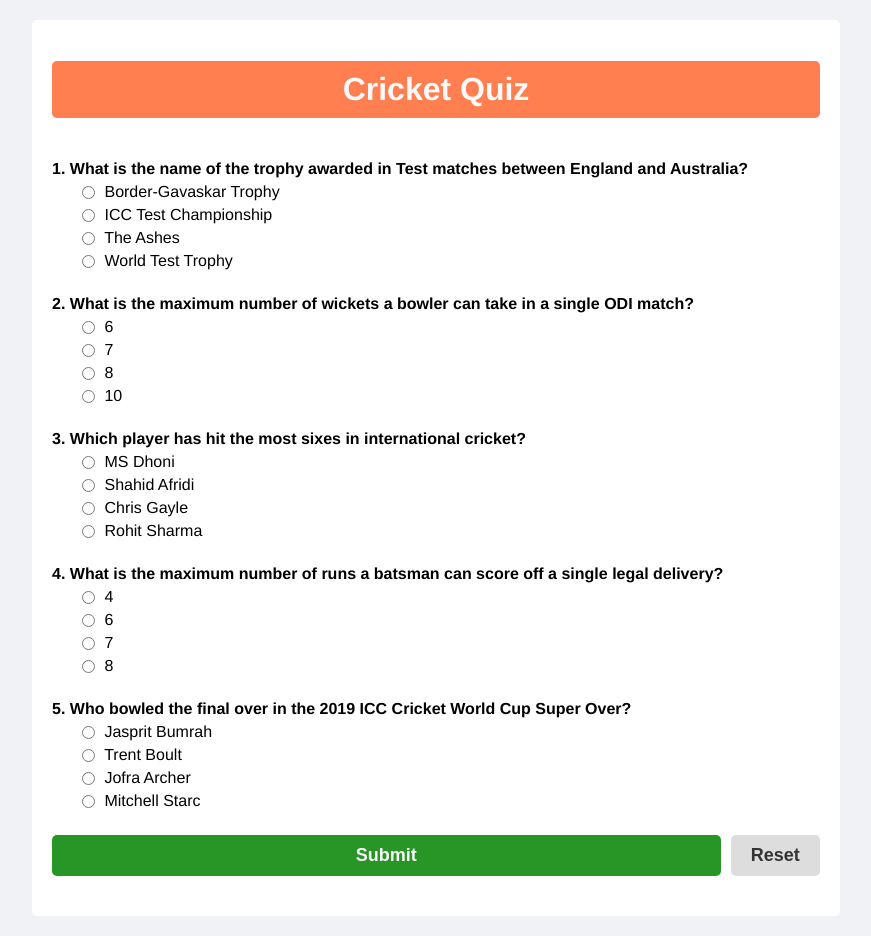
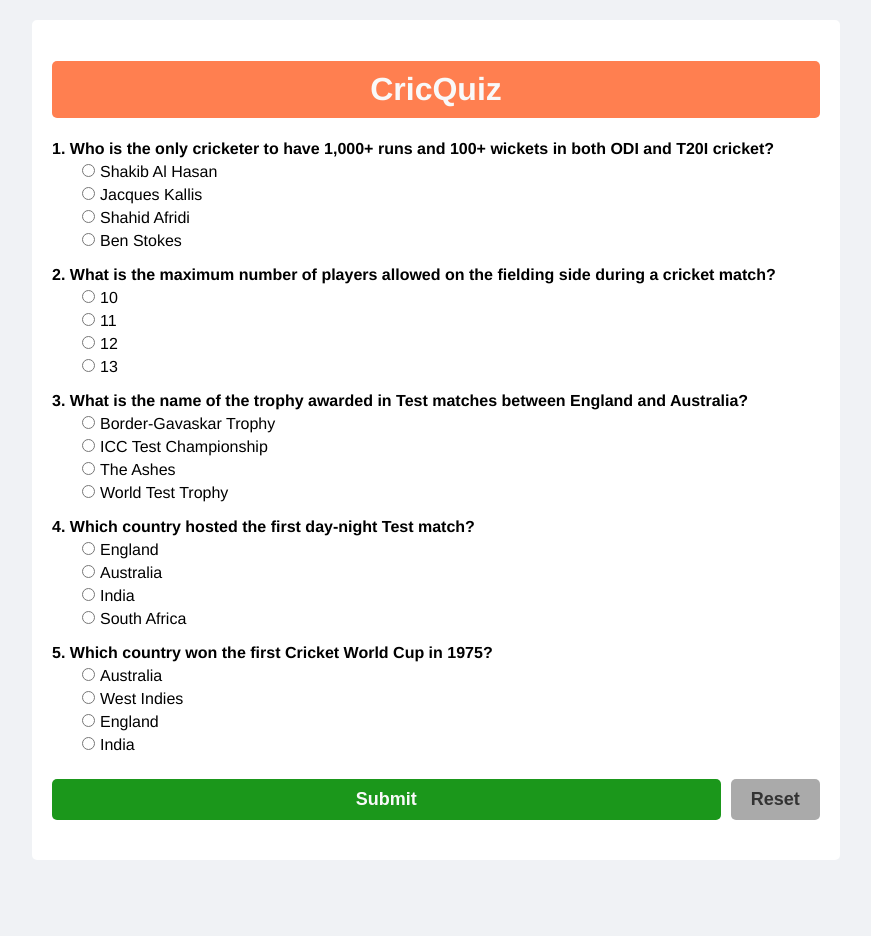
Before and after one commit to gptshubham/cricket_quiz_js_form_events, a plain HTML site: page index.html in a window 1280 px wide. Both pictures are taken after a click on the element "Start". Shown: the whole page, without its empty margins (204-1075 px from the left). After the commit the page ends 880 px from the top, so only its background shows below. Drawn offline with Linux system fonts and the light colour scheme.

Commit message:
final version of the CricQuiz app

```diff
--- a/index.html
+++ b/index.html
@@ -10,99 +10,9 @@
 
   <body>
     <div class="quiz-container">
-      <h1>Cricket Quiz</h1>
+      <h1>CricQuiz</h1>
       <div id="start-btn">Start</div>
-      <form action="" class="hidden">
-        <label for="q1" class="question"></label>
-        <span class="option-container">
-          <input type="radio" id="q1o1" name="q1" value="" class="input1" />
-          <label for="q1o1" class="q1"></label>
-        </span>
-        <span class="option-container">
-          <input type="radio" id="q1o2" name="q1" value="" class="input1" />
-          <label for="q1o2" class="q1"></label>
-        </span>
-        <span class="option-container">
-          <input type="radio" id="q1o3" name="q1" value="" class="input1" />
-          <label for="q1o3" class="q1"></label>
-        </span>
-        <span class="option-container">
-          <input type="radio" id="q1o4" name="q1" value="" class="input1" />
-          <label for="q1o4" class="q1"></label>
-        </span>
-        <label for="q2" class="question"></label>
-        <span class="option-container">
-          <input type="radio" id="q2o1" name="q2" value="" class="input2" />
-          <label for="q2o1" class="q2"></label>
-        </span>
-        <span class="option-container">
-          <input type="radio" id="q2o2" name="q2" value="" class="input2" />
-          <label for="q2o2" class="q2"></label>
-        </span>
-        <span class="option-container">
-          <input type="radio" id="q2o3" name="q2" value="" class="input2" />
-          <label for="q2o3" class="q2"></label>
-        </span>
-        <span class="option-container">
-          <input type="radio" id="q2o4" name="q2" value="" class="input2" />
-          <label for="q2o4" class="q2"></label>
-        </span>
-        <label for="q3" class="question"></label>
-        <span class="option-container">
-          <input type="radio" id="q3o1" name="q3" value="" class="input3" />
-          <label for="q3o1" class="q3"></label>
-        </span>
-        <span class="option-container">
-          <input type="radio" id="q3o2" name="q3" value="" class="input3" />
-          <label for="q3o2" class="q3"></label>
-        </span>
-        <span class="option-container">
-          <input type="radio" id="q3o3" name="q3" value="" class="input3" />
-          <label for="q3o3" class="q3"></label>
-        </span>
-        <span class="option-container">
-          <input type="radio" id="q3o4" name="q3" value="" class="input3" />
-          <label for="q3o4" class="q3"></label>
-        </span>
-        <label for="q4" class="question"></label>
-        <span class="option-container">
-          <input type="radio" id="q4o1" name="q4" value="" class="input4" />
-          <label for="q4o1" class="q4"></label>
-        </span>
-        <span class="option-container">
-          <input type="radio" id="q4o2" name="q4" value="" class="input4" />
-          <label for="q4o2" class="q4"></label>
-        </span>
-        <span class="option-container">
-          <input type="radio" id="q4o3" name="q4" value="" class="input4" />
-          <label for="q4o3" class="q4"></label>
-        </span>
-        <span class="option-container">
-          <input type="radio" id="q4o4" name="q4" value="" class="input4" />
-          <label for="q4o4" class="q4"></label>
-        </span>
-        <label for="q5" class="question"></label>
-        <span class="option-container">
-          <input type="radio" id="q5o1" name="q5" value="" class="input5" />
-          <label for="q5o1" class="q5"></label>
-        </span>
-        <span class="option-container">
-          <input type="radio" id="q5o2" name="q5" value="" class="input5" />
-          <label for="q5o2" class="q5"></label>
-        </span>
-        <span class="option-container">
-          <input type="radio" id="q5o3" name="q5" value="" class="input5" />
-          <label for="q5o3" class="q5"></label>
-        </span>
-        <span class="option-container">
-          <input type="radio" id="q5o4" name="q5" value="" class="input5" />
-          <label for="q5o4" class="q5"></label>
-        </span>
-        <span id="button-container">
-          <button type="submit" class="hidden">Submit</button>
-          <button type="reset" id="reset-btn" class="hidden">Reset</button>
-        </span>
-      </form>
+      <form action="" class="hidden"></form>
       <div class="score-container hidden"></div>
     </div>
   </body>
--- a/script.js
+++ b/script.js
@@ -1,14 +1,8 @@
 // Selecting Elements
+const start = document.querySelector('#start-btn');
 const form = document.querySelector('form');
 
-const start = document.querySelector('#start-btn');
-const input = document.querySelectorAll('input');
-const questions = document.querySelectorAll('.question');
-const submitButton = document.querySelector('[type="submit"]');
 const scoreContainer = document.querySelector('.score-container');
-const resetButton = document.querySelector('#reset-btn');
-
-// console.log(questions);
 
 // object containing the quiz questions , options and the correct option
 
@@ -310,10 +304,10 @@ const cricQuiz = [
   },
 ];
 
+// an empty object to contain correct options
+const correctAnswers = {};
+
 // Event Listener for the start button
-const container = document.querySelector('.quiz-container');
-
-// start button functionality
 start.addEventListener('click', () => {
   // hiding the start button on click
   start.classList.add('hidden');
@@ -321,51 +315,73 @@ start.addEventListener('click', () => {
   // displaying the form content on the screen
   form.classList.remove('hidden');
 
-  // displaying the submit button the screen
-  submitButton.classList.remove('hidden');
-
-  // displaying the reset button on the screen
-  resetButton.classList.remove('hidden');
-
-  load_questions();
+  load_quiz();
+  create_buttons();
 });
 
+// creating form elements
+
 // A function that generates the quiz content and loads it on the screen
-const load_questions = () => {
+const load_quiz = () => {
+  // clearing existing form content
+  form.innerHTML = '';
+
   // an array that stores the randomly generated indices
   const indices = getIndices();
   // console.log(keys);
 
-  // Generating quiz content: 5 questions with 4 optons each
-  for (let i = 0; i < 5; i++) {
-    // iterating over indices array for index positions
-    const index = indices[i];
+  // Generating quiz content: 5 questions with 4 options each
+
+  indices.forEach((index, i) => {
+    // Creating Elements
+    const question_contianer = document.createElement('div');
+    question_contianer.className = 'question-contianer';
+
+    form.appendChild(question_contianer);
+
+    const question = document.createElement('p');
+    question.className = 'question';
+
+    question_contianer.appendChild(question);
+
     // question of the quiz
-    questions[i].innerHTML = `${i + 1}. ${cricQuiz[index].q}`;
+    question.innerHTML = `${i + 1}. ${cricQuiz[index].q}`;
 
-    // selecting all labels of each input element
-    const options = document.querySelectorAll(`.q${i + 1}`);
-    // console.log(options);
-
-    // selecting input elements to set their attribute values
-    const inputs = document.querySelectorAll(`.input${i + 1}`);
+    // storing correct options in correctAnswers object
+    correctAnswers[`q${i + 1}`] = cricQuiz[index].ans;
 
     // options for the quiz question
-    for (let i = 0; i < 4; i++) {
+    cricQuiz[index].ops.forEach((option, j) => {
+      const option_container = document.createElement('div');
+      option_container.className = 'option-container';
+
+      question_contianer.appendChild(option_container);
+
+      const input = document.createElement('input');
+      input.type = 'radio';
+      input.id = `q${i + 1}o${j + 1}`;
+      input.name = `q${i + 1}`;
+      input.value = option;
+
+      const input_label = document.createElement('label');
+      input_label.setAttribute('for', `q${i + 1}o${j + 1}`);
+
+      option_container.appendChild(input);
+      option_container.appendChild(input_label);
+
       // adding text content of the labes elements for each input element
-      options[i].innerHTML = cricQuiz[index].ops[i];
+      input_label.innerHTML = cricQuiz[index].ops[j];
       // updating the value attributes of input elements
-      inputs[i].value = cricQuiz[index].ops[i];
-      // updating name attributes of each input element
-      inputs[i].name = index;
-    }
-  }
+      input.value = cricQuiz[index].ops[j];
+    });
+  });
 };
 
-// function to generate 5 unique index positions to select 5 unique questions
+// function to generate 5 unique index positions to select 5 unique questions using set
+
 const getIndices = () => {
   let indices = new Set();
-  // let's add inner text to labels to frame the dynamic quiz
+
   while (indices.size != 5) {
     const index = Math.floor(Math.random() * 50);
     indices.add(index);
@@ -373,7 +389,34 @@ const getIndices = () => {
   return [...indices];
 };
 
-// now let's create that submit event to display the score on the screen
+const create_buttons = () => {
+  const button_container = document.createElement('div');
+  button_container.id = 'button-container';
+
+  form.appendChild(button_container);
+
+  const submitButton = document.createElement('button');
+  submitButton.type = 'submit';
+  submitButton.textContent = 'Submit';
+
+  button_container.appendChild(submitButton);
+
+  const resetButton = document.createElement('button');
+  resetButton.type = 'reset';
+  resetButton.id = 'reset-btn';
+  resetButton.textContent = 'Reset';
+
+  button_container.appendChild(resetButton);
+
+  // adding reset button functionality
+  resetButton.addEventListener('click', () => {
+    load_quiz();
+    create_buttons();
+    scoreContainer.classList.add('hidden');
+  });
+};
+
+// creating submit event to display the score on the screen
 form.addEventListener('submit', (e) => {
   e.preventDefault();
 
@@ -384,16 +427,10 @@ form.addEventListener('submit', (e) => {
   let score = 0;
   for (let [key, value] of data.entries()) {
     // console.log(key, value);
-    if (value === cricQuiz[key].ans) {
+    if (value === correctAnswers[key]) {
       score++;
     }
   }
   // console.log(score);
   scoreContainer.innerHTML = `Score: ${score}/5`;
 });
-
-// adding reset button functionality
-resetButton.addEventListener('click', () => {
-  load_questions();
-  scoreContainer.classList.add('hidden');
-});
--- a/style.css
+++ b/style.css
@@ -24,7 +24,8 @@ h1 {
 }
 
 input {
-  vertical-align: text-top;
+  vertical-align: baseline;
+  margin: 0;
   margin-left: 30px;
   margin-right: 5px;
 }
@@ -34,9 +35,8 @@ input {
 }
 
 .question {
-  display: block;
   font-weight: bold;
-  padding: 20px 0 5px;
+  margin-bottom: 5px;
 }
 
 #start-btn {
@@ -50,22 +50,29 @@ input {
   font-size: 2rem;
   font-weight: bold;
   color: rgb(38, 119, 44);
-  background-color: #f1f2f3;
+  background-color: #aaa;
   box-shadow: 0 0 8px rgba(0, 0, 0, 1);
   cursor: pointer;
 }
 
+#start-btn:hover {
+  background-color: #ddd;
+}
+
 #reset-btn {
   width: 100px;
-  background-color: #ddd;
+  background-color: #aaa;
   color: #333;
+}
+#reset-btn:hover {
+  background-color: #ccc;
 }
 
 button {
   padding: 10px;
   font-weight: 600;
   font-size: 18px;
-  background-color: rgb(39, 150, 39);
+  background-color: rgb(27, 151, 27);
   color: #f9f9f9;
   border-radius: 5px;
   border: none;
@@ -74,8 +81,8 @@ button {
   cursor: pointer;
 }
 
-span {
-  display: block;
+button[type='submit']:hover {
+  background-color: rgb(27, 210, 27);
 }
 
 .hidden {
```
